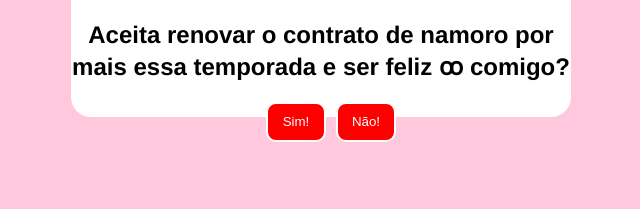
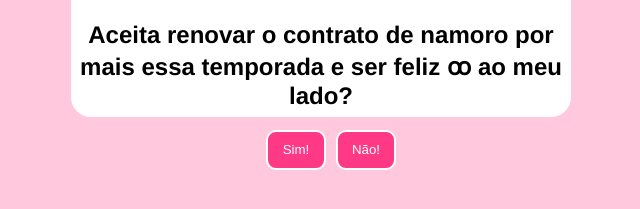
Before and after one commit to luccasocastro/loveSunshine, a plain HTML site: page index.html in a window 1280 px wide. Shown: the part 441-650 px from the top of the page, without its empty margins (319-959 px from the left). Drawn offline with Linux system fonts and the light colour scheme.

Commit message:
feat: background color

```diff
--- a/index.html
+++ b/index.html
@@ -24,7 +24,7 @@
       #sim {
         height: 40px;
         width: 60px;
-        background-color: red;
+        background-color: #ff3985;
         border: 2px solid white;
         border-radius: 10px;
         color: white;
@@ -34,7 +34,7 @@
         position: absolute;
         height: 40px;
         width: 60px;
-        background-color: red;
+        background-color: #ff3985;
         border: 2px solid white;
         border-radius: 10px;
         color: white;
@@ -51,7 +51,7 @@
         alt=""
       />
 
-      <h2>Aceita renovar o contrato de namoro por mais essa temporada e ser feliz ꝏ comigo?</h2>
+      <h2>Aceita renovar o contrato de namoro por mais essa temporada e ser feliz ꝏ ao meu lado?</h2>
 
       <a href="https://youtu.be/IYOCEqithG4"
         ><button id="sim">Sim!</button></a
```
